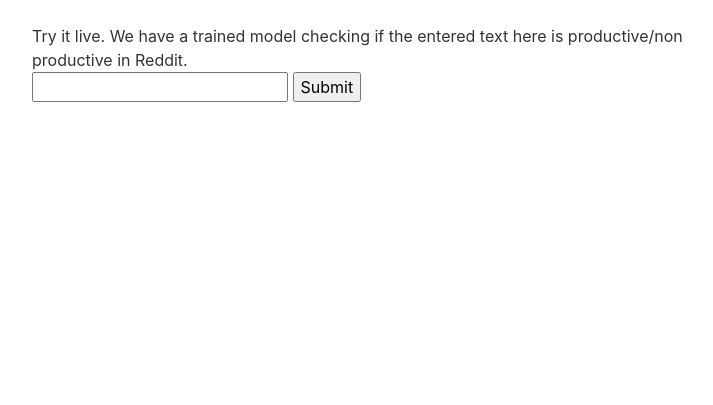
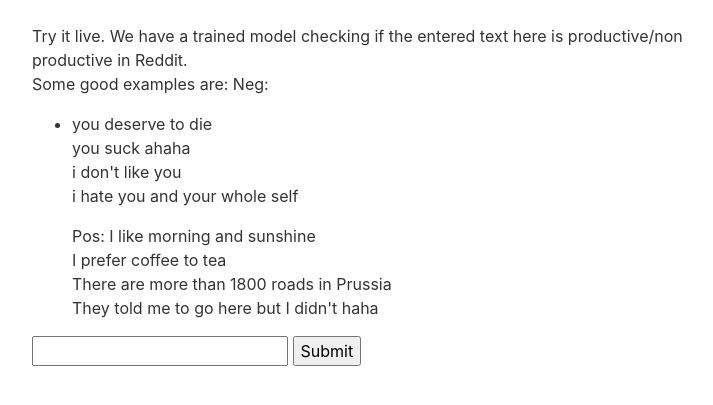
Before and after one commit to poornaprag/cmpe_255_project, a Flask app: page /how in a window 1280 px wide. Shown: the part 56-461 px from the top of the page, without its empty margins (53-766 px from the left). Run offline with Flask 2, Linux system fonts and the light colour scheme; some libraries are stand-ins or nearby versions.

Commit message:
clean up 2

```diff
--- a/app.py
+++ b/app.py
@@ -71,9 +71,9 @@ def result():
         # to_predict_list = list(map(int, to_predict_list))
         result = ValuePredictor(sentence)
         if result == 1:
-            prediction = 'Bully'
+            prediction = 'Negative sentiment. Not very productive'
         else:
-            prediction = 'Non bully'
+            prediction = 'No problem. '
         return render_template("result.html", prediction=prediction)
 
 
--- a/templates/how.html
+++ b/templates/how.html
@@ -1,7 +1,27 @@
 {% extends "layout.html" %}
 {% block content %}
 Try it live.
+
 We have a trained model checking if the entered text here is productive/non productive in Reddit.
+
+<p>
+Some good examples are:
+Neg:
+<ul>
+  <li>you deserve to die<br>
+      you suck ahaha<br>
+      i don't like you<br>
+      i hate you and your whole self</li>
+</ul>
+<ul>
+    Pos:
+    I like morning and sunshine<br>
+    I prefer coffee to tea<br>
+    There are more than 1800 roads in Prussia<br>
+    They told me to go here but I didn't haha<br>
+</ul>
+
+</p>
         <div>
           <form action="/result" method="POST">
             <!-- <label for="age">Age</label> -->
```
